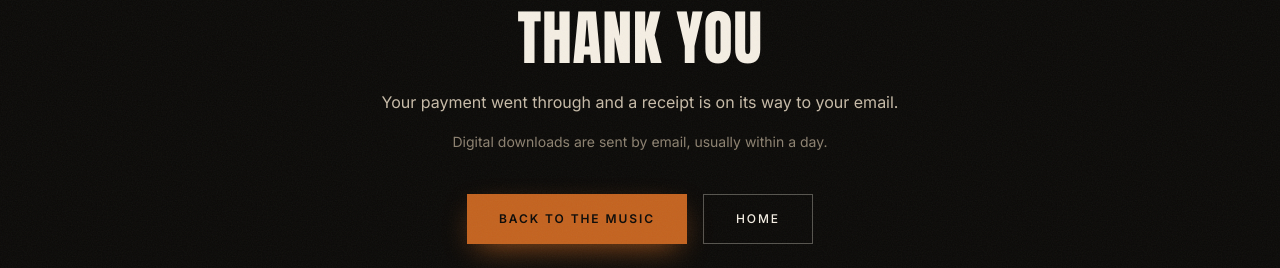
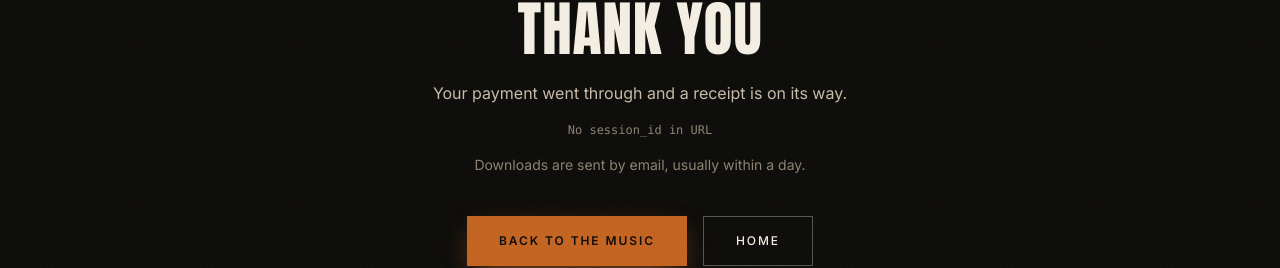
Before and after one commit to merelyrocks-sudo/nick-site, a Next.js app: page /order/success in a window 1280 px wide. Shown: the part 211-479 px from the top of the page. Built offline with nearby package versions, Linux system fonts and the light colour scheme; no server answers.

Commit message:
debug: show session_id status on success page

```diff
--- a/src/app/order/success/page.tsx
+++ b/src/app/order/success/page.tsx
@@ -34,6 +34,11 @@ export default async function SuccessPage({
     }
   }
 
+  // DEBUG: show what happened
+  const debug = session_id
+    ? `session_id: ${session_id.slice(0, 16)}... (Stripe verify: ${downloadUrl ? 'OK' : 'FAILED'})`
+    : 'No session_id in URL';
+
   if (downloadUrl) {
     return (
       <Container className="flex min-h-[60svh] items-center py-24">
@@ -45,16 +50,8 @@ export default async function SuccessPage({
             through. Your receipt is on its way.
           </p>
           <div className="mt-10">
-            <Button href={downloadUrl}>
-              Download {albumName}
-            </Button>
+            <Button href={downloadUrl}>Download {albumName}</Button>
           </div>
-          <p className="mt-6 text-sm leading-relaxed text-bone-faint">
-            Having trouble? Email{' '}
-            <a href={`mailto:${contact.email}`} className="underline underline-offset-4 hover:text-bone">
-              {contact.email}
-            </a>
-          </p>
           <div className="mt-8 flex flex-wrap justify-center gap-4">
             <Button href="/music">Back to the music</Button>
             <Button href="/" variant="secondary">Home</Button>
@@ -70,10 +67,11 @@ export default async function SuccessPage({
         <p className="eyebrow">Order complete</p>
         <h1 className="display mt-5 text-5xl text-bone sm:text-6xl">Thank you</h1>
         <p className="mt-6 text-base leading-relaxed text-bone-dim">
-          Your payment went through and a receipt is on its way to your email.
+          Your payment went through and a receipt is on its way.
         </p>
+        <p className="mt-4 text-xs text-bone-faint font-mono">{debug}</p>
         <p className="mt-4 text-sm leading-relaxed text-bone-faint">
-          Digital downloads are sent by email, usually within a day.
+          Downloads are sent by email, usually within a day.
         </p>
         <div className="mt-10 flex flex-wrap justify-center gap-4">
           <Button href="/music">Back to the music</Button>
```
